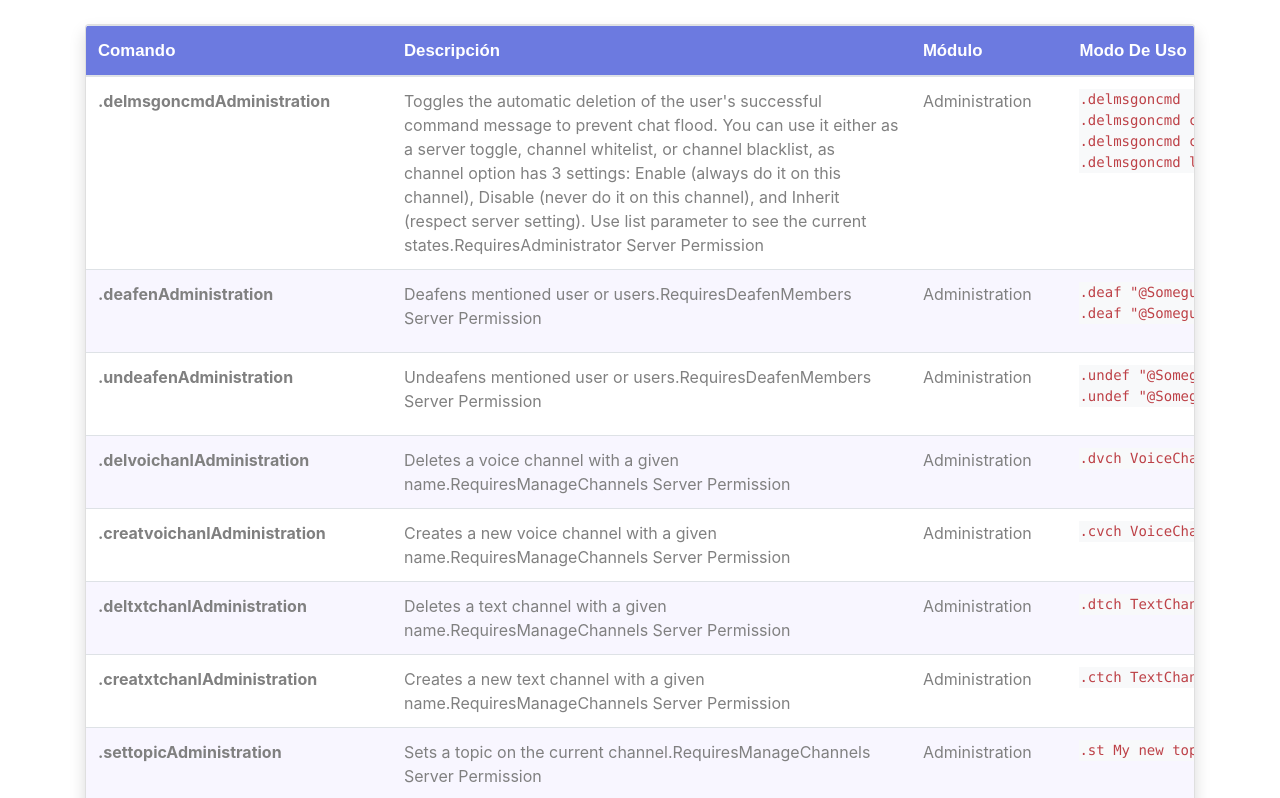
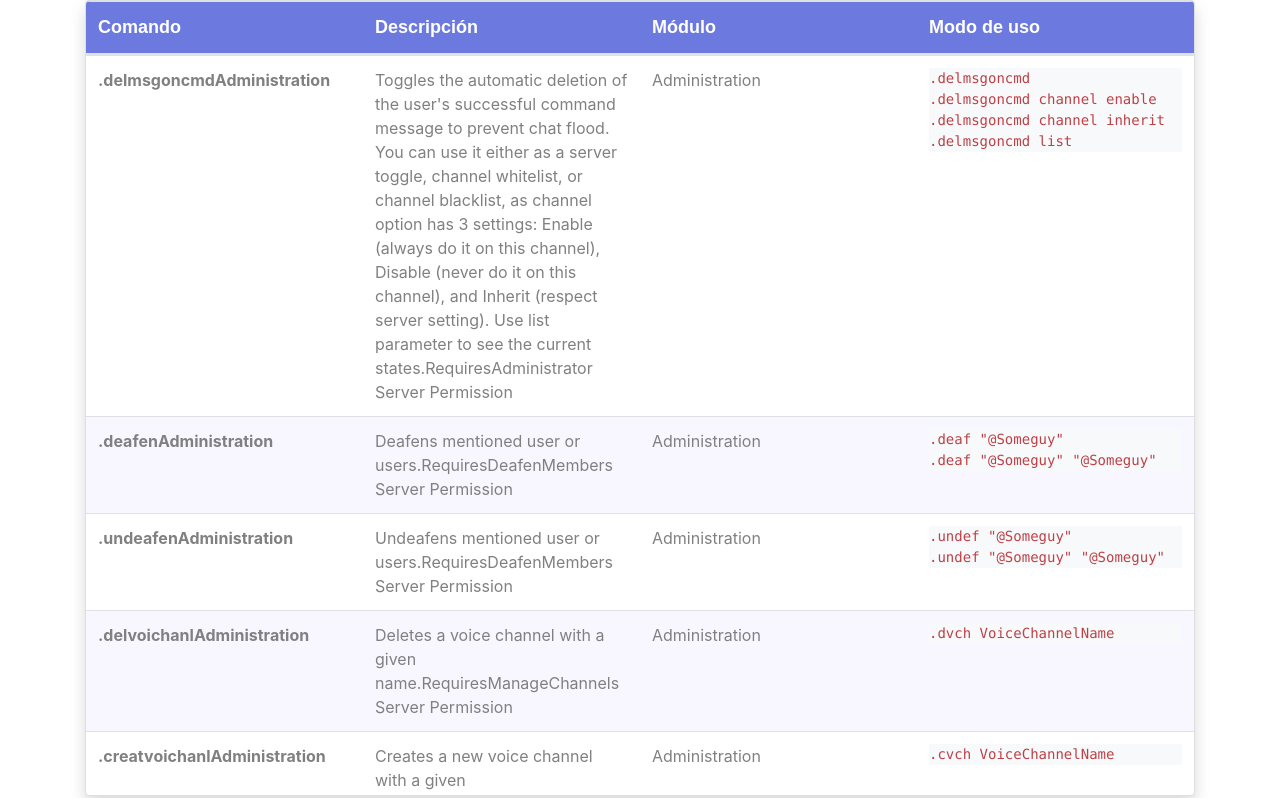
Before and after one commit to 20100157/rem, a plain HTML site: page docs/comandos.html in a window 1280 px wide. Shown: the top 798 px of the page. Drawn offline with nearby package versions, Linux system fonts and the light colour scheme.

Commit message:
🎨 scroll en la tabla

```diff
--- a/docs/comandos.html
+++ b/docs/comandos.html
@@ -10,11 +10,10 @@
     color: #808080
   }
 
-  thead tr {
-    text-transform: capitalize;
+  thead {
     background-color: #6c7ae0;
     font-family: Lato-Bold, sans-serif;
-    font-size: 1.05em;
+    font-size: 18px;
   }
 
   tbody tr:nth-child(even) {
@@ -25,10 +24,23 @@
     color: #bd4147;
     background-color: #f8f9fA;
   }
+
+  tbody {
+    display: block;
+    max-height: calc(100vh - 3.75em);
+    overflow-y: auto;
+  }
+
+  thead, tbody tr {
+    display: table;
+    width: 100%;
+    table-layout: fixed;
+  }
+
   </style>
 </head>
 <body>
-<div class="container mt-4">
+<div class="container">
   <div class="card shadow">
   <div class="table-responsive rounded" id="root">
   </div>
@@ -56,7 +68,7 @@ function getCommands () {
 
 function createTable () {
   var tbl = document.createElement('table')
-  var headers = ['comando', 'descripción', 'módulo', 'modo de uso']
+  var headers = ['Comando', 'Descripción', 'Módulo', 'Modo de uso']
   var html = '<thead><tr class="text-white">'
   for (var header of headers) {
     html += '<th>' + header + '</th>'
@@ -64,6 +76,7 @@ function createTable () {
   html += '</tr></thead><tbody></tbody>'
   tbl.innerHTML = html;
   tbl.classList.add('table')
+  tbl.classList.add('my-0')
   createEntries(tbl.querySelector('tbody'))
   document.querySelector('#root').appendChild(tbl)
 }
```
